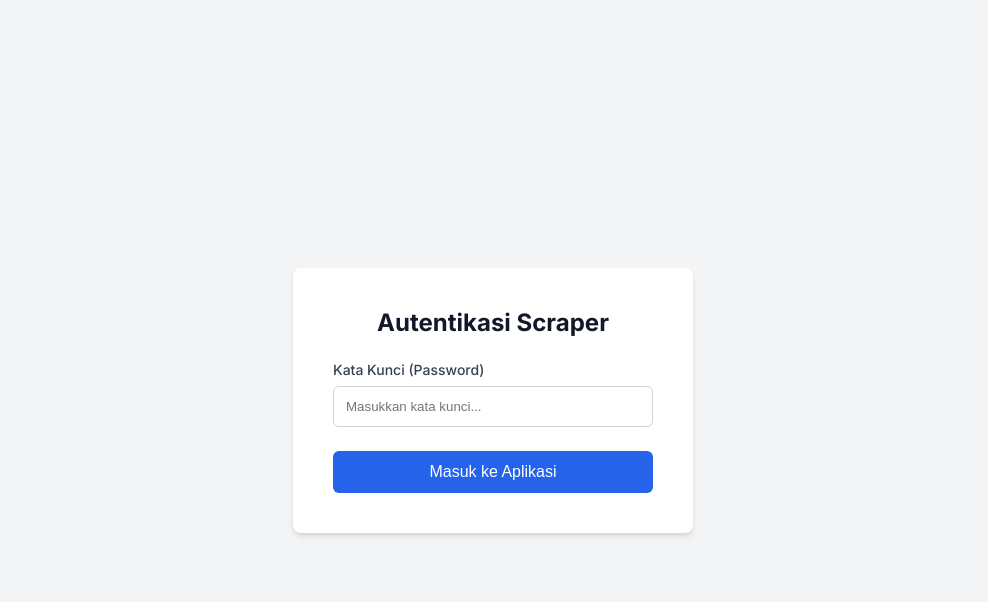
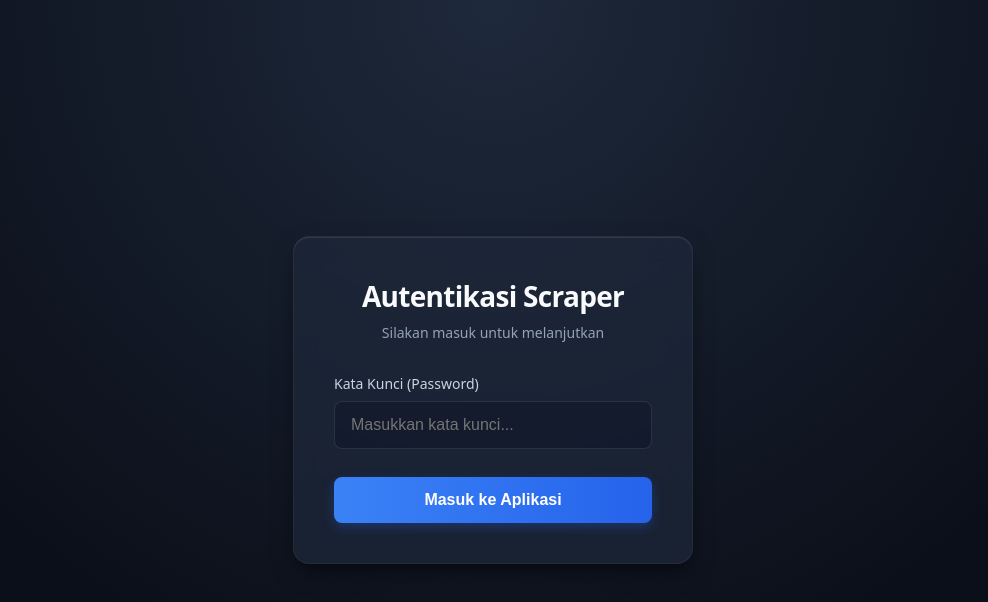
Before and after one commit to ProBimkim/ScraperHouse, a Next.js app: page /login in a window 1280 px wide. Shown: the top 602 px of the page, without its empty margins (147-1135 px from the left). Built offline with nearby package versions, Linux system fonts and the light colour scheme.

Commit message:
style: implement dark mode theme for login page and fix env var reading

```diff
--- a/src/app/api/auth/login/route.js
+++ b/src/app/api/auth/login/route.js
@@ -4,7 +4,8 @@ import { cookies } from 'next/headers'
 export async function POST(request) {
   try {
     const { keyword } = await request.json()
-    const correctPassword = process.env.APP_PASSWORD
+    // Fallback to DEV_BIMKIM if environment variable is undefined (e.g. dev server not restarted)
+    const correctPassword = process.env.APP_PASSWORD || 'DEV_BIMKIM'
 
     if (keyword === correctPassword) {
       cookies().set('auth_token', 'true', {
--- a/src/app/login/page.js
+++ b/src/app/login/page.js
@@ -38,15 +38,18 @@ export default function LoginPage() {
   }
 
   return (
-    <div style={{ display: 'flex', minHeight: '100vh', alignItems: 'center', justifyContent: 'center', backgroundColor: '#f3f4f6' }}>
-      <div style={{ backgroundColor: 'white', padding: '2.5rem', borderRadius: '0.5rem', boxShadow: '0 4px 6px -1px rgba(0, 0, 0, 0.1), 0 2px 4px -1px rgba(0, 0, 0, 0.06)', width: '100%', maxWidth: '400px', margin: '1rem' }}>
-        <h1 style={{ fontSize: '1.5rem', fontWeight: 'bold', marginBottom: '1.5rem', textAlign: 'center', color: '#111827' }}>
-          Autentikasi Scraper
-        </h1>
+    <div style={{ display: 'flex', minHeight: '100vh', alignItems: 'center', justifyContent: 'center', backgroundColor: '#0b0f19', backgroundImage: 'radial-gradient(circle at 50% 0%, #1e293b 0%, #0b0f19 70%)', color: '#e2e8f0', fontFamily: 'system-ui, -apple-system, sans-serif' }}>
+      <div style={{ backgroundColor: 'rgba(30, 41, 59, 0.7)', backdropFilter: 'blur(12px)', WebkitBackdropFilter: 'blur(12px)', padding: '2.5rem', borderRadius: '1rem', boxShadow: '0 10px 25px -5px rgba(0, 0, 0, 0.5), 0 8px 10px -6px rgba(0, 0, 0, 0.3), inset 0 1px 0 rgba(255, 255, 255, 0.1)', width: '100%', maxWidth: '400px', margin: '1rem', border: '1px solid rgba(255, 255, 255, 0.05)' }}>
+        <div style={{ textAlign: 'center', marginBottom: '2rem' }}>
+          <h1 style={{ fontSize: '1.75rem', fontWeight: 'bold', color: '#f8fafc', margin: 0, letterSpacing: '-0.025em' }}>
+            Autentikasi Scraper
+          </h1>
+          <p style={{ color: '#94a3b8', fontSize: '0.875rem', marginTop: '0.5rem' }}>Silakan masuk untuk melanjutkan</p>
+        </div>
 
-        <form onSubmit={handleSubmit} style={{ display: 'flex', flexDirection: 'column', gap: '1rem' }}>
+        <form onSubmit={handleSubmit} style={{ display: 'flex', flexDirection: 'column', gap: '1.25rem' }}>
           <div>
-            <label htmlFor="keyword" style={{ display: 'block', fontSize: '0.875rem', fontWeight: '500', color: '#374151', marginBottom: '0.5rem' }}>
+            <label htmlFor="keyword" style={{ display: 'block', fontSize: '0.875rem', fontWeight: '500', color: '#cbd5e1', marginBottom: '0.5rem' }}>
               Kata Kunci (Password)
             </label>
             <input
@@ -54,13 +57,16 @@ export default function LoginPage() {
               id="keyword"
               name="keyword"
               required
-              style={{ width: '100%', padding: '0.75rem', border: '1px solid #d1d5db', borderRadius: '0.375rem', boxSizing: 'border-box', outline: 'none' }}
+              style={{ width: '100%', padding: '0.875rem 1rem', backgroundColor: 'rgba(15, 23, 42, 0.6)', border: '1px solid rgba(255, 255, 255, 0.1)', borderRadius: '0.5rem', boxSizing: 'border-box', outline: 'none', color: '#f8fafc', transition: 'border-color 0.2s, box-shadow 0.2s', fontSize: '1rem' }}
               placeholder="Masukkan kata kunci..."
+              onFocus={(e) => { e.target.style.borderColor = '#3b82f6'; e.target.style.boxShadow = '0 0 0 2px rgba(59, 130, 246, 0.2)' }}
+              onBlur={(e) => { e.target.style.borderColor = 'rgba(255, 255, 255, 0.1)'; e.target.style.boxShadow = 'none' }}
             />
           </div>
 
           {error && (
-            <div style={{ color: '#dc2626', fontSize: '0.875rem', backgroundColor: '#fee2e2', padding: '0.75rem', borderRadius: '0.375rem' }}>
+            <div style={{ color: '#fca5a5', fontSize: '0.875rem', backgroundColor: 'rgba(153, 27, 27, 0.2)', padding: '0.875rem', borderRadius: '0.5rem', border: '1px solid rgba(220, 38, 38, 0.3)', display: 'flex', alignItems: 'center', gap: '0.5rem' }}>
+              <svg xmlns="http://www.w3.org/2000/svg" width="16" height="16" viewBox="0 0 24 24" fill="none" stroke="currentColor" strokeWidth="2" strokeLinecap="round" strokeLinejoin="round"><circle cx="12" cy="12" r="10"></circle><line x1="12" y1="8" x2="12" y2="12"></line><line x1="12" y1="16" x2="12.01" y2="16"></line></svg>
               {error}
             </div>
           )}
@@ -71,18 +77,28 @@ export default function LoginPage() {
             style={{
               marginTop: '0.5rem',
               width: '100%',
-              backgroundColor: loading ? '#9ca3af' : '#2563eb',
+              backgroundColor: loading ? '#475569' : '#3b82f6',
+              backgroundImage: loading ? 'none' : 'linear-gradient(to right, #3b82f6, #2563eb)',
               color: 'white',
-              padding: '0.75rem',
-              borderRadius: '0.375rem',
+              padding: '0.875rem',
+              borderRadius: '0.5rem',
               border: 'none',
-              fontWeight: '500',
+              fontWeight: '600',
               cursor: loading ? 'not-allowed' : 'pointer',
-              transition: 'background-color 0.2s',
-              fontSize: '1rem'
+              transition: 'all 0.2s',
+              fontSize: '1rem',
+              boxShadow: loading ? 'none' : '0 4px 12px rgba(37, 99, 235, 0.3)'
             }}
+            onMouseOver={(e) => { if(!loading) e.currentTarget.style.transform = 'translateY(-1px)'; if(!loading) e.currentTarget.style.boxShadow = '0 6px 16px rgba(37, 99, 235, 0.4)' }}
+            onMouseOut={(e) => { if(!loading) e.currentTarget.style.transform = 'none'; if(!loading) e.currentTarget.style.boxShadow = '0 4px 12px rgba(37, 99, 235, 0.3)' }}
           >
-            {loading ? 'Memverifikasi...' : 'Masuk ke Aplikasi'}
+            {loading ? (
+              <span style={{ display: 'flex', alignItems: 'center', justifyContent: 'center', gap: '0.5rem' }}>
+                <svg style={{ animation: 'spin 1s linear infinite' }} xmlns="http://www.w3.org/2000/svg" width="18" height="18" viewBox="0 0 24 24" fill="none" stroke="currentColor" strokeWidth="2" strokeLinecap="round" strokeLinejoin="round"><line x1="12" y1="2" x2="12" y2="6"></line><line x1="12" y1="18" x2="12" y2="22"></line><line x1="4.93" y1="4.93" x2="7.76" y2="7.76"></line><line x1="16.24" y1="16.24" x2="19.07" y2="19.07"></line><line x1="2" y1="12" x2="6" y2="12"></line><line x1="18" y1="12" x2="22" y2="12"></line><line x1="4.93" y1="19.07" x2="7.76" y2="16.24"></line><line x1="16.24" y1="7.76" x2="19.07" y2="4.93"></line></svg>
+                Memverifikasi...
+                <style>{`@keyframes spin { 100% { transform: rotate(360deg); } }`}</style>
+              </span>
+            ) : 'Masuk ke Aplikasi'}
           </button>
         </form>
       </div>
```
